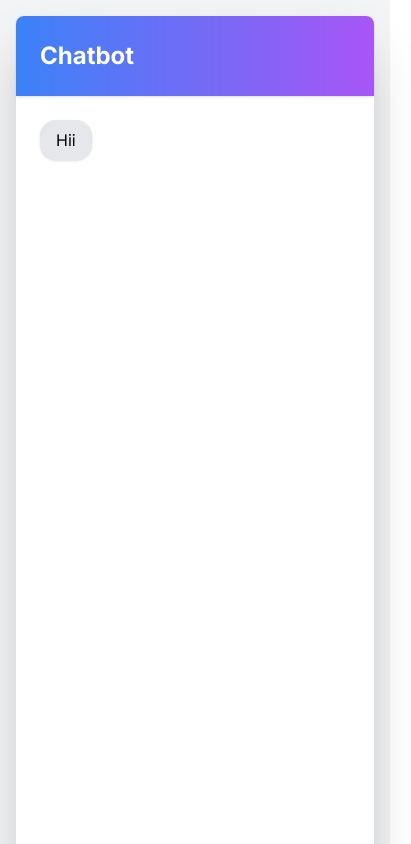
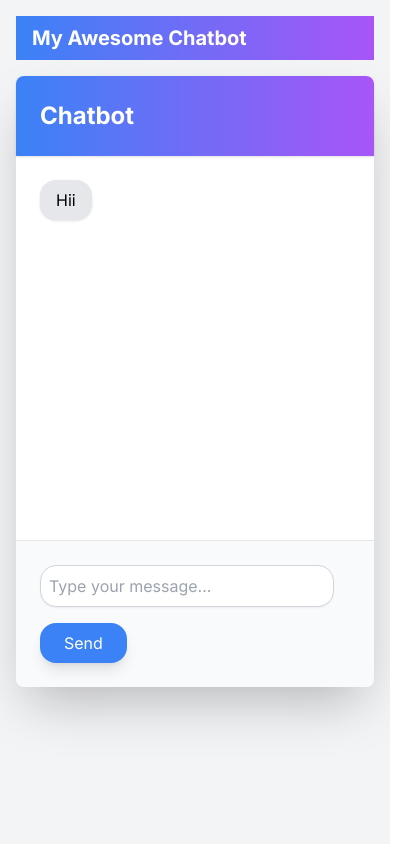
Before and after one commit to DarkInventor/learnfast, a Next.js app: page / in a window 390 px wide. Shown: the top 844 px of the page, 411 px wide, since content can reach past the window. Built offline with nearby package versions, Linux system fonts and the light colour scheme.

Commit message:
add navbar

```diff
--- a/app/page.tsx
+++ b/app/page.tsx
@@ -15,26 +15,28 @@ export default function Home() {
   useEffect(() => {
     // Simply toggle the state to show the welcome message without altering the useChat messages.
     setShowWelcomeMessage(true);
-
-    // You can also set a timeout to automatically hide this message after a few seconds if desired.
-    // setTimeout(() => setShowWelcomeMessage(false), 5000);
   }, []);
 
-  // useEffect(() => {
-  //   if(messages.length === 0) {
-  //     setMessages([
-  //       { id: 'welcome-msg', content: "Hi, how can I help you?", role: 'bot' },
-  //     ]);
-  //   }
-  // }, [setMessages, messages.length]);
 
   return (
-    <div className="flex flex-col items-center justify-center min-h-screen p-4 bg-gray-100">
+<div className="absolute top-0 left-0 w-full  items-center justify-center min-h-screen p-4 bg-gray-100">
+
+
+    <nav className="w-full bg-gradient-to-r from-blue-500 to-purple-500 mb-4">
+      <div className="container mx-auto flex flex-wrap items-center justify-between px-4 py-2">
+        <a href="#" className="text-white text-xl md:text-2xl font-bold">
+          My Awesome Chatbot
+        </a>
+        {/* You can add more navigation items here */}
+      </div>
+    </nav>
+
+<div className="flex lg:flex-col items-center">
       <div className="w-full max-w-4xl lg:max-w-6xl shadow-2xl rounded-lg bg-white">
         <div className="flex items-center justify-between p-6 bg-gradient-to-r from-blue-500 to-purple-500 rounded-t-lg shadow">
           <h1 className="text-2xl md:text-3xl lg:text-4xl font-bold text-white">Chatbot</h1>
         </div>
-        <div className="flex flex-col p-6 space-y-4 overflow-y-auto h-screen md:h-auto md:max-h-96">
+        <div className="flex flex-col p-6 space-y-4 overflow-y-auto md:h-auto md:max-h-96 h-96">
         {showWelcomeMessage && (
             <div className="max-w-2xl px-4 py-2 rounded-2xl shadow bg-gray-200 mr-auto">
               <span>Hii</span>
@@ -46,16 +48,16 @@ export default function Home() {
             </div>
           ))}
         </div>
-        <form onSubmit={handleSubmit} className="flex p-6 border-t items-center bg-gray-50 rounded-b-lg">
+        <form onSubmit={handleSubmit} className="flex p-6 border-t items-center bg-gray-50 rounded-b-lg flex-wrap">
           <input
-            className="flex-1 p-4 mr-4 text-gray-700 border border-gray-300 rounded-2xl shadow-sm focus:ring-blue-500 focus:border-blue-500"
+            className="flex-1 p-2 mr-4 text-gray-700 border border-gray-300 rounded-2xl shadow-sm focus:ring-blue-500 focus:border-blue-500 w:full md:w-auto "
             value={input}
             placeholder="Type your message..."
             onChange={handleInputChange}
           />
           <button
             type="submit"
-            className="px-6 py-2 text-white bg-blue-500 rounded-2xl shadow-lg hover:bg-blue-600 focus:outline-none focus:ring-2 focus:ring-blue-500 focus:ring-opacity-50"
+            className="px-6 py-2 text-white bg-blue-500 rounded-2xl shadow-lg hover:bg-blue-600 focus:outline-none focus:ring-2 focus:ring-blue-500 focus:ring-opacity-50 mt-4 lg:mt-0 md:mt-0"
           >
             Send
           </button>
@@ -63,7 +65,7 @@ export default function Home() {
             <button
               type="button"
               onClick={stop}
-              className="ml-2 text-blue-500 border border-blue-500 hover:bg-blue-500 hover:text-white rounded-2xl px-6 py-2 transition-colors duration-150"
+              className="ml-2 text-blue-500 border border-blue-500 hover:bg-blue-500 hover:text-white rounded-2xl px-6 py-2 transition-colors duration-150 mt-4 lg:mt-0 md:mt-0"
             >
               Stop
             </button>
@@ -71,5 +73,6 @@ export default function Home() {
         </form>
       </div>
     </div>
+    </div>
   );
 }
```
